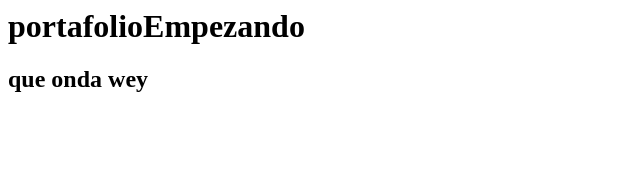
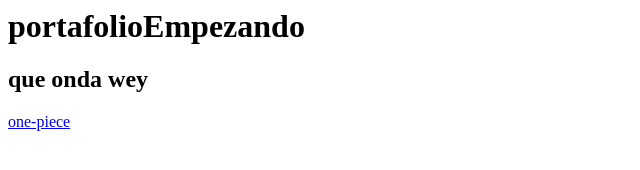
Before and after one commit to JJBayen/Portafoliofrontend, a plain HTML site: page index.html in a window 1280 px wide. Shown: the full height of the page, 0-640 px from the left. Drawn offline with Linux system fonts and the light colour scheme.

Commit message:
agrege un enlace

```diff
--- a/index.html
+++ b/index.html
@@ -1,3 +1,4 @@
 <title> locotron</title>
 <h1>portafolioEmpezando</h1>
 <h2>que onda wey</h2>
+<a href="https://one-piece-fans.com/manga/es/rioponeglyph-scan.php?id=1051">one-piece</a>
```
